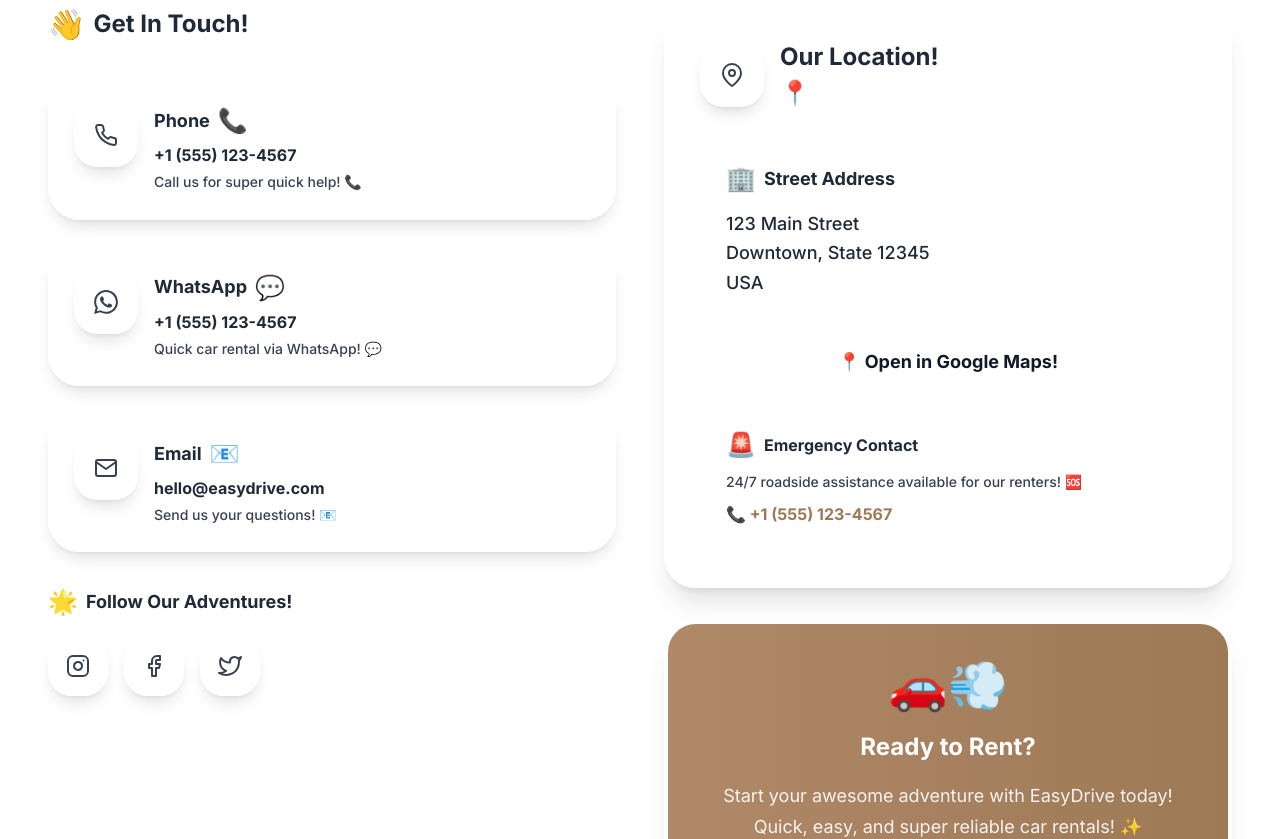
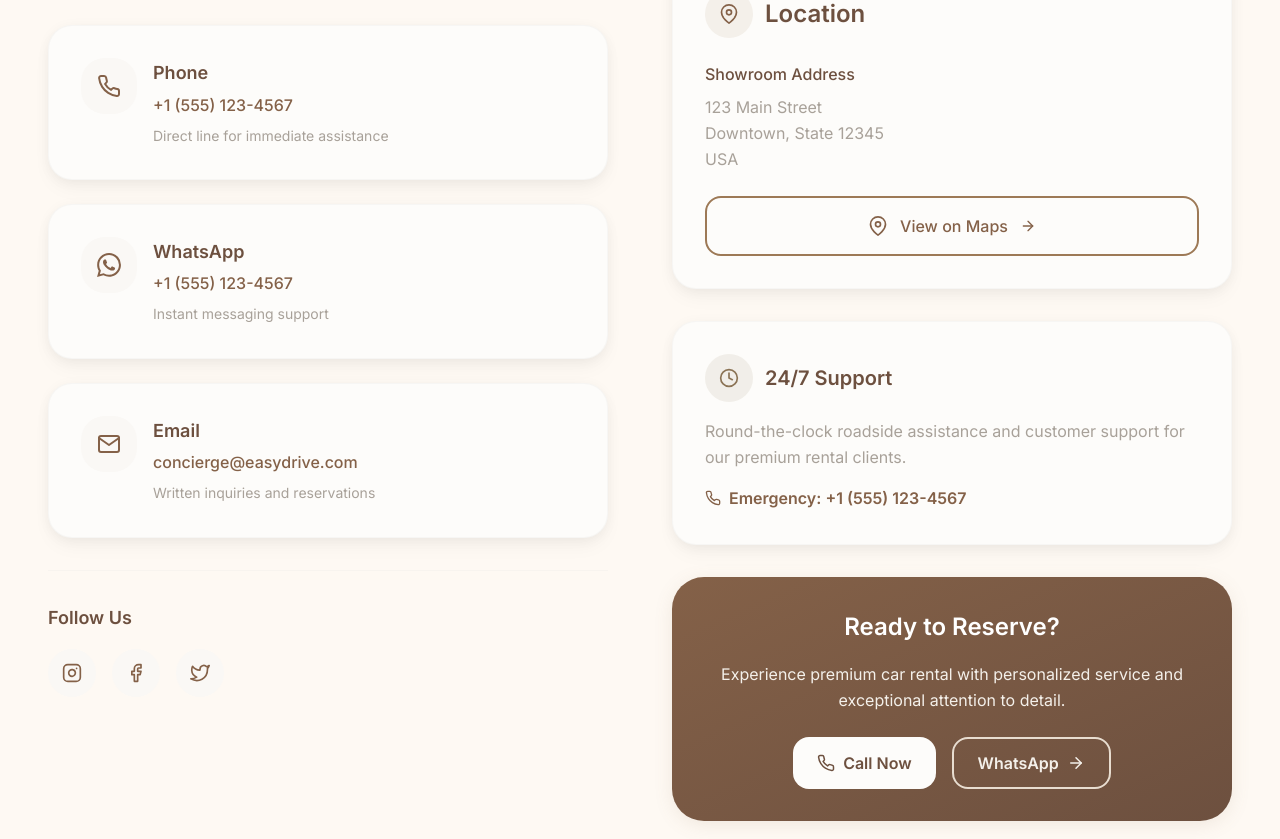
Before and after one commit to Indrojeet-nayek-work/EasyDriver, a React (Vite) app: page / in a window 1280 px wide. Shown: the part 3540-4379 px from the top of the page. Built offline with nearby package versions, Linux system fonts and the light colour scheme.

Commit message:
Update Contact component with premium minimal design
cgen-f8c8162570374a099f1810f287cff0e4

```diff
--- a/src/components/Contact.jsx
+++ b/src/components/Contact.jsx
@@ -6,7 +6,8 @@ import {
   FiInstagram,
   FiFacebook,
   FiTwitter,
-  FiNavigation,
+  FiClock,
+  FiArrowRight,
 } from "react-icons/fi";
 
 const Contact = () => {
@@ -21,15 +22,14 @@ const Contact = () => {
   const fullAddress = `${address.street}, ${address.city}, ${address.state} ${address.zip}, ${address.country}`;
   const mapsUrl = `https://www.google.com/maps/search/?api=1&query=${encodeURIComponent(fullAddress)}`;
 
-  const contactInfo = [
+  const contactMethods = [
     {
       icon: <FiPhone size={24} />,
       title: "Phone",
       details: "+1 (555) 123-4567",
       action: "tel:+15551234567",
-      description: "Call us for super quick help! 📞",
-      bgColor: "bg-fun-green/80",
-      emoji: "📞",
+      description: "Direct line for immediate assistance",
+      bgColor: "bg-primary-50",
     },
     {
       icon: (
@@ -40,113 +40,99 @@ const Contact = () => {
       title: "WhatsApp",
       details: "+1 (555) 123-4567",
       action:
-        "https://wa.me/15551234567?text=Hi! I want to rent a cool car! 🚗",
-      description: "Quick car rental via WhatsApp! 💬",
-      bgColor: "bg-fun-blue/80",
-      emoji: "💬",
+        "https://wa.me/15551234567?text=Hello, I would like to inquire about premium car rental services.",
+      description: "Instant messaging support",
+      bgColor: "bg-primary-50",
     },
     {
       icon: <FiMail size={24} />,
       title: "Email",
-      details: "hello@easydrive.com",
+      details: "concierge@easydrive.com",
       action:
-        "mailto:hello@easydrive.com?subject=Car Rental Inquiry - Let's Get Rolling! 🚗",
-      description: "Send us your questions! 📧",
-      bgColor: "bg-fun-yellow/80",
-      emoji: "📧",
+        "mailto:concierge@easydrive.com?subject=Premium Car Rental Inquiry",
+      description: "Written inquiries and reservations",
+      bgColor: "bg-primary-50",
     },
   ];
 
   const socialLinks = [
     {
       name: "Instagram",
-      icon: <FiInstagram size={24} />,
+      icon: <FiInstagram size={20} />,
       url: "https://instagram.com/easydrive",
-      color: "hover:text-pink-500",
-      bgColor: "bg-fun-pink/60",
     },
     {
       name: "Facebook",
-      icon: <FiFacebook size={24} />,
+      icon: <FiFacebook size={20} />,
       url: "https://facebook.com/easydrive",
-      color: "hover:text-blue-500",
-      bgColor: "bg-fun-blue/60",
     },
     {
       name: "Twitter",
-      icon: <FiTwitter size={24} />,
+      icon: <FiTwitter size={20} />,
       url: "https://twitter.com/easydrive",
-      color: "hover:text-blue-400",
-      bgColor: "bg-fun-green/60",
     },
   ];
 
   return (
-    <section
-      id="contact"
-      className="section-padding bg-gradient-to-br from-fun-yellow/20 to-fun-green/20"
-    >
+    <section id="contact" className="section-padding bg-neutral-cream">
       <div className="container">
-        <div className="text-center mb-16">
-          <div className="text-6xl mb-4">📞💬✨</div>
-          <h2 className="text-4xl font-bold mb-4 text-gray-800">
-            Contact EasyDrive
+        <div className="text-center mb-20 space-y-6">
+          <h2 className="text-4xl lg:text-5xl font-light text-primary-800">
+            Get In
+            <span className="font-semibold"> Touch</span>
           </h2>
-          <p className="text-xl text-gray-600 max-w-2xl mx-auto">
-            Ready to rent your awesome ride? Get in touch with us through any of
-            these super convenient ways! 🎉
+          <p className="text-xl text-neutral-medium-grey max-w-3xl mx-auto leading-relaxed">
+            Ready to experience premium car rental? Connect with our dedicated
+            team for personalized service and expert guidance.
           </p>
         </div>
 
-        <div className="grid grid-cols-1 lg:grid-cols-2 gap-12">
+        <div className="grid grid-cols-1 lg:grid-cols-2 gap-16">
           {/* Contact Methods */}
-          <div>
-            <h3 className="text-2xl font-bold mb-8 text-gray-800 flex items-center gap-2">
-              <span className="text-3xl">👋</span>
-              Get In Touch!
+          <div className="space-y-8">
+            <h3 className="text-2xl font-semibold text-primary-800 mb-8">
+              Contact Methods
             </h3>
 
             <div className="space-y-6">
-              {contactInfo.map((contact, index) => (
+              {contactMethods.map((method, index) => (
                 <a
                   key={index}
-                  href={contact.action}
-                  target={
-                    contact.action.startsWith("http") ? "_blank" : "_self"
-                  }
+                  href={method.action}
+                  target={method.action.startsWith("http") ? "_blank" : "_self"}
                   rel={
-                    contact.action.startsWith("http")
+                    method.action.startsWith("http")
                       ? "noopener noreferrer"
                       : ""
                   }
-                  className={`flex items-start p-6 ${contact.bgColor} backdrop-blur-sm rounded-3xl hover:scale-105 transition-all duration-300 group shadow-lg border-2 border-white`}
+                  className="block card-premium hover:scale-[1.02] transition-all duration-300 group"
                 >
-                  <div className="flex-shrink-0 w-16 h-16 bg-white/80 text-gray-700 rounded-2xl flex items-center justify-center group-hover:bg-white transition-colors shadow-lg">
-                    {contact.icon}
+                  <div className="flex items-start space-x-4">
+                    <div
+                      className={`flex-shrink-0 w-14 h-14 ${method.bgColor} rounded-2xl flex items-center justify-center text-primary-700 group-hover:bg-primary-100 transition-colors`}
+                    >
+                      {method.icon}
                     </div>
-                  <div className="ml-4">
-                    <div className="flex items-center gap-2 mb-1">
-                      <h4 className="font-bold text-lg text-gray-800">
-                        {contact.title}
+                    <div className="flex-1">
+                      <h4 className="font-semibold text-lg text-primary-800 mb-1">
+                        {method.title}
                       </h4>
-                      <span className="text-2xl">{contact.emoji}</span>
+                      <p className="text-primary-700 font-medium mb-2">
+                        {method.details}
+                      </p>
+                      <p className="text-neutral-medium-grey text-sm">
+                        {method.description}
+                      </p>
                     </div>
-                    <p className="text-gray-800 font-bold mb-1">
-                      {contact.details}
-                    </p>
-                    <p className="text-gray-700 text-sm font-medium">
-                      {contact.description}
-                    </p>
                   </div>
                 </a>
               ))}
             </div>
 
             {/* Social Media */}
-            <div className="mt-8">
-              <h4 className="font-bold text-lg mb-4 text-gray-800 flex items-center gap-2">
-                <span className="text-2xl">🌟</span>
-                Follow Our Adventures!
+            <div className="pt-8 border-t border-neutral-muted-grey/30">
+              <h4 className="font-semibold text-lg text-primary-800 mb-4">
+                Follow Us
               </h4>
               <div className="flex space-x-4">
                 {socialLinks.map((social, index) => (
@@ -155,7 +141,7 @@ const Contact = () => {
                     href={social.url}
                     target="_blank"
                     rel="noopener noreferrer"
-                    className={`p-4 ${social.bgColor} backdrop-blur-sm rounded-2xl text-gray-700 ${social.color} transition-all duration-300 hover:scale-110 shadow-lg border-2 border-white`}
+                    className="w-12 h-12 bg-primary-50 hover:bg-primary-100 rounded-2xl flex items-center justify-center text-primary-700 transition-all duration-300 hover:scale-110"
                     aria-label={`Follow us on ${social.name}`}
                   >
                     {social.icon}
@@ -165,29 +151,25 @@ const Contact = () => {
             </div>
           </div>
 
-          {/* Location Details & Quick Rental CTA */}
-          <div>
-            {/* Location Section */}
-            <div className="bg-gradient-to-br from-fun-pink/60 to-fun-blue/60 backdrop-blur-sm rounded-3xl p-8 border-4 border-white shadow-xl mb-8">
-              <div className="flex items-center mb-6">
-                <div className="w-16 h-16 bg-white/80 text-gray-700 rounded-2xl flex items-center justify-center shadow-lg">
-                  <FiMapPin size={24} />
+          {/* Location & Emergency */}
+          <div className="space-y-8">
+            {/* Location */}
+            <div className="card-premium">
+              <div className="flex items-center space-x-3 mb-6">
+                <div className="w-12 h-12 bg-primary-100 rounded-2xl flex items-center justify-center">
+                  <FiMapPin size={20} className="text-primary-700" />
                 </div>
-                <div className="ml-4">
-                  <h3 className="text-2xl font-bold text-gray-800">
-                    Our Location!
+                <h3 className="text-2xl font-semibold text-primary-800">
+                  Location
                 </h3>
-                  <span className="text-2xl">📍</span>
-                </div>
               </div>
 
-              {/* Address */}
-              <div className="bg-white/60 rounded-2xl p-6 border-2 border-white mb-6">
-                <h4 className="font-bold text-lg mb-3 text-gray-800 flex items-center gap-2">
-                  <span className="text-2xl">🏢</span>
-                  Street Address
-                </h4>
-                <p className="text-gray-800 leading-relaxed font-medium text-lg">
+              <div className="space-y-4 mb-6">
+                <div className="text-neutral-medium-grey">
+                  <p className="font-medium text-primary-800 mb-2">
+                    Showroom Address
+                  </p>
+                  <p className="leading-relaxed">
                     {address.street}
                     <br />
                     {address.city}, {address.state} {address.zip}
@@ -195,59 +177,68 @@ const Contact = () => {
                     {address.country}
                   </p>
                 </div>
+              </div>
 
-              {/* Google Maps Button */}
               <a
                 href={mapsUrl}
                 target="_blank"
                 rel="noopener noreferrer"
-                className="btn-fun-green w-full justify-center inline-flex items-center gap-2 text-lg font-bold mb-6"
+                className="btn-outline w-full inline-flex items-center justify-center gap-3"
               >
-                📍 Open in Google Maps!
+                <FiMapPin size={20} />
+                View on Maps
+                <FiArrowRight size={16} />
               </a>
+            </div>
 
-              {/* Emergency Contact */}
-              <div className="bg-white/50 rounded-2xl p-6 border-2 border-white">
-                <div className="flex items-center gap-2 mb-2">
-                  <span className="text-2xl">🚨</span>
-                  <h4 className="font-bold text-gray-800">Emergency Contact</h4>
+            {/* Emergency Support */}
+            <div className="card-premium">
+              <div className="flex items-center space-x-3 mb-4">
+                <div className="w-12 h-12 bg-accent-warm-brown/10 rounded-2xl flex items-center justify-center">
+                  <FiClock size={20} className="text-accent-warm-brown" />
                 </div>
-                <p className="text-sm text-gray-700 mb-2 font-medium">
-                  24/7 roadside assistance available for our renters! 🆘
+                <h3 className="text-xl font-semibold text-primary-800">
+                  24/7 Support
+                </h3>
+              </div>
+
+              <p className="text-neutral-medium-grey mb-4 leading-relaxed">
+                Round-the-clock roadside assistance and customer support for our
+                premium rental clients.
               </p>
+
               <a
                 href="tel:+15551234567"
-                  className="text-primary-600 font-bold hover:underline flex items-center gap-1"
+                className="text-primary-700 font-semibold hover:text-primary-800 transition-colors inline-flex items-center gap-2"
               >
-                  📞 +1 (555) 123-4567
+                <FiPhone size={16} />
+                Emergency: +1 (555) 123-4567
               </a>
             </div>
-            </div>
 
-            {/* Quick Rental CTA */}
-            <div className="bg-gradient-to-r from-primary-500 to-primary-600 rounded-3xl p-8 text-white text-center shadow-xl border-4 border-white transform hover:scale-105 transition-transform duration-300">
-              <div className="text-5xl mb-4">🚗💨</div>
-              <h3 className="text-2xl font-bold mb-4">Ready to Rent?</h3>
-              <p className="mb-6 opacity-90 text-lg">
-                Start your awesome adventure with EasyDrive today! Quick, easy,
-                and super reliable car rentals! ✨
+            {/* Reservation CTA */}
+            <div className="bg-gradient-to-br from-primary-700 to-primary-800 rounded-3xl p-8 text-center text-white shadow-warm">
+              <h3 className="text-2xl font-semibold mb-4">Ready to Reserve?</h3>
+              <p className="text-primary-100 mb-6 leading-relaxed">
+                Experience premium car rental with personalized service and
+                exceptional attention to detail.
               </p>
               <div className="flex flex-col sm:flex-row gap-4 justify-center">
                 <a
                   href="tel:+15551234567"
-                  className="bg-white text-primary-600 font-bold py-3 px-6 rounded-full hover:bg-gray-100 transition-colors inline-flex items-center justify-center gap-2 shadow-lg"
+                  className="bg-neutral-warm-white text-primary-800 font-semibold py-3 px-6 rounded-xl hover:bg-neutral-beige transition-colors inline-flex items-center justify-center gap-2"
                 >
-                  <FiPhone size={20} />
-                  Call Now! 📞
+                  <FiPhone size={18} />
+                  Call Now
                 </a>
                 <a
-                  href="https://wa.me/15551234567?text=Hi! I want to rent a cool car! 🚗"
+                  href="https://wa.me/15551234567?text=Hello, I would like to inquire about premium car rental services."
                   target="_blank"
                   rel="noopener noreferrer"
-                  className="bg-green-500 hover:bg-green-600 font-bold py-3 px-6 rounded-full transition-colors inline-flex items-center justify-center gap-2 shadow-lg"
+                  className="bg-transparent border-2 border-primary-200 text-primary-100 hover:bg-primary-200 hover:text-primary-800 font-semibold py-3 px-6 rounded-xl transition-all duration-300 inline-flex items-center justify-center gap-2"
                 >
-                  <span className="text-xl">💬</span>
-                  WhatsApp Us!
+                  WhatsApp
+                  <FiArrowRight size={18} />
                 </a>
               </div>
             </div>
```
Lines whose indentation alone changed are shown as unchanged.
